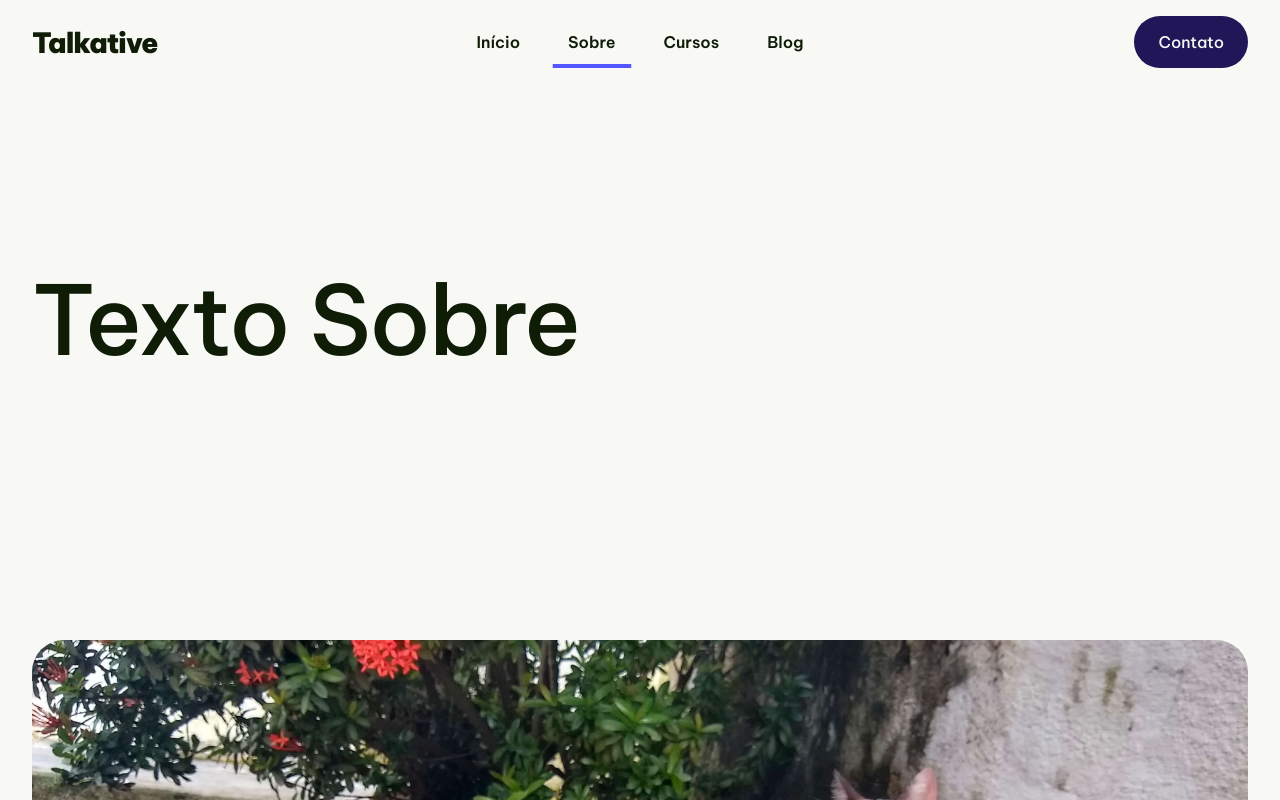
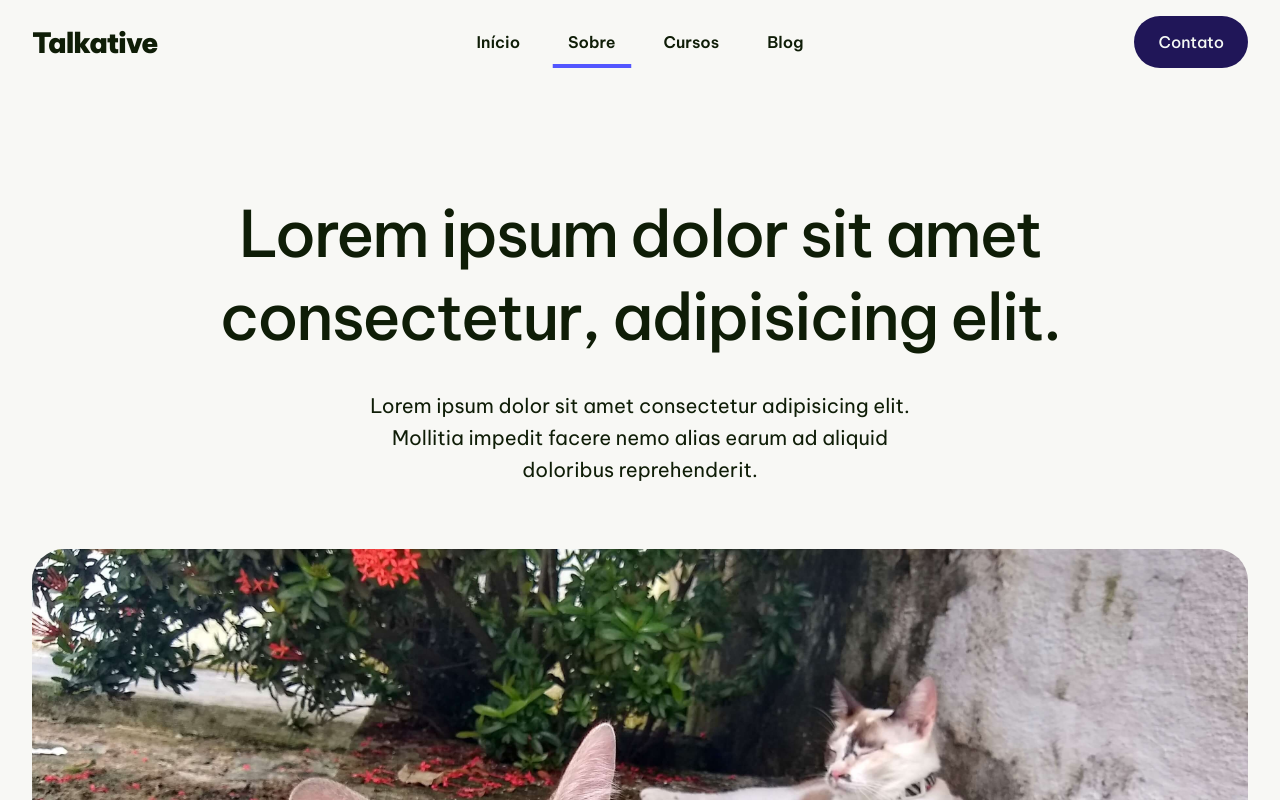
Before and after one commit to SnayderRodrigues/react-study, a React (Vite) app: page /about in a window 1280 px wide. Shown: the top 800 px of the page. Built offline with nearby package versions, Linux system fonts and the light colour scheme.

Commit message:
update: about page hero section style

```diff
--- a/src/pages/about/AboutPageHero.jsx
+++ b/src/pages/about/AboutPageHero.jsx
@@ -1,13 +1,19 @@
-import React from 'react'
+import React from "react";
 
 const AboutPageHero = () => {
   return (
     <section className="aboutPage-hero">
       <div className="wrapper aboutPage-hero__wrapper">
-        <h1 className="aboutPage-hero__title">Texto Sobre</h1>
+        <h1 className="aboutPage-hero__title">
+          Lorem ipsum dolor sit amet consectetur, adipisicing elit.
+        </h1>
+        <p>
+          Lorem ipsum dolor sit amet consectetur adipisicing elit. Mollitia
+          impedit facere nemo alias earum ad aliquid doloribus reprehenderit.
+        </p>
       </div>
     </section>
   );
-}
+};
 
-export default AboutPageHero
+export default AboutPageHero;
--- a/src/pages/about/AboutPageTestemonials.jsx
+++ b/src/pages/about/AboutPageTestemonials.jsx
@@ -64,12 +64,12 @@ const AboutPageTestemonials = () => {
             <div className="aboutPage-testemonials__card-content">
               <span>{item.number}</span>
               <div>
-                <h2 className="aboutPage-testemonials__headline">
+                <div className="aboutPage-testemonials__headline">
                   <span className="aboutPage-testemonials__author">
                     <FaAsterisk /> {item.author}
                   </span>
-                  {item.testemonial}
-                </h2>
+                  <p>"{item.testemonial}"</p>
+                </div>
                 <img src={Cat} alt="" />
               </div>
             </div>
--- a/src/styles/pages/about/_aboutpagehero.scss
+++ b/src/styles/pages/about/_aboutpagehero.scss
@@ -1,15 +1,25 @@
 @use "../../../styles/util/" as u;
 
 .aboutPage-hero {
-  height: 80vh;
   display: flex;
   align-items: center;
   justify-content: center;
   background-color: var(--bg-color);
+  padding: 12rem 0 4rem;
 
   &__wrapper {
+    display: flex;
+    flex-direction: column;
+    align-items: center;
+    justify-content: center;
+    text-align: center;
     h1 {
-      margin-bottom: 0;
+      max-width: 20ch;
+      font-size: 4rem;
+      margin-bottom: 2rem;
+    }
+    p {
+      max-width: 40ch;
     }
   }
 }
--- a/src/styles/pages/about/_aboutpagetestemonials.scss
+++ b/src/styles/pages/about/_aboutpagetestemonials.scss
@@ -51,14 +51,12 @@
   }
   &__headline {
     flex: 1;
-    font-size: 2rem;
-    display: inline-block;
-    margin-bottom: 4rem;
   }
   &__author {
     display: flex;
     align-items: center;
     font-size: 2.5rem;
+    font-weight: 500;
     margin-bottom: 2rem;
 
     svg {
```
